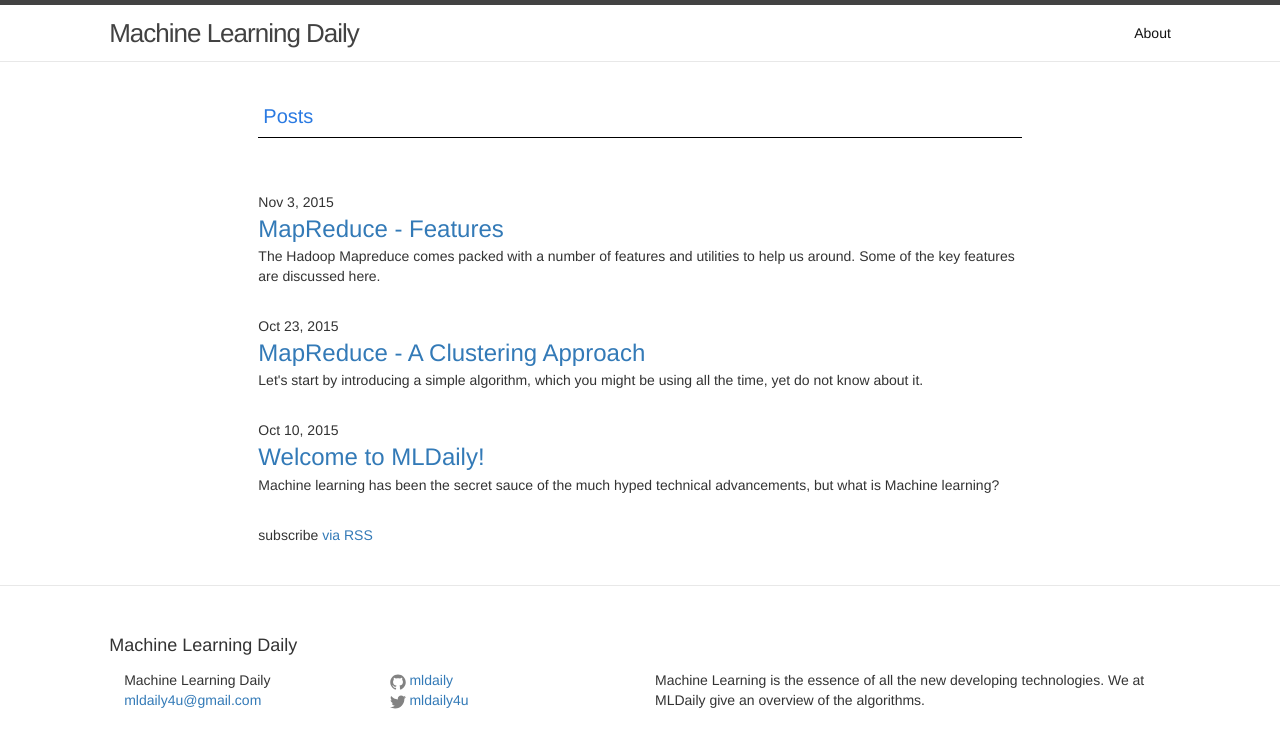
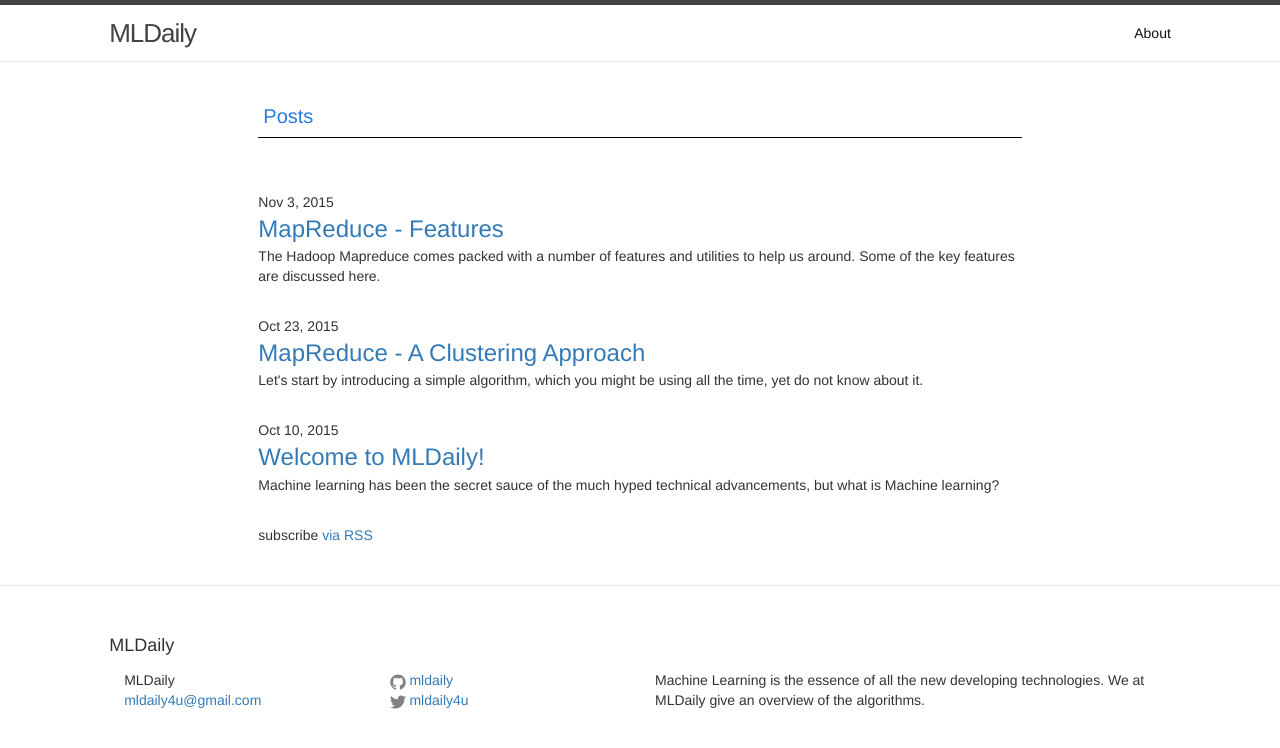
Before and after one commit to MLDaily/MLDaily.github.io, a Jekyll site: the page built from index.html, in a window 1280 px wide. Shown: the top 748 px of the page. Built offline with Jekyll 4.4.1, drawn with Linux system fonts in a browser that asks for light colours.

Commit message:
Update _config.yml

```diff
--- a/_config.yml
+++ b/_config.yml
@@ -1,5 +1,5 @@
 # Site settings
-title: Machine Learning Daily
+title: MLDaily
 email: mldaily4u@gmail.com
 description: > # this means to ignore newlines until "baseurl:"
   Machine Learning is the essence of all the new developing technologies. We at MLDaily give an overview of the algorithms.
```
